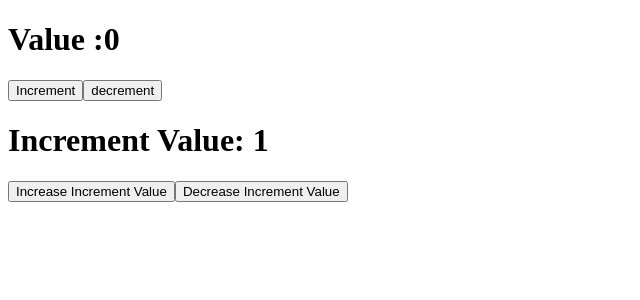
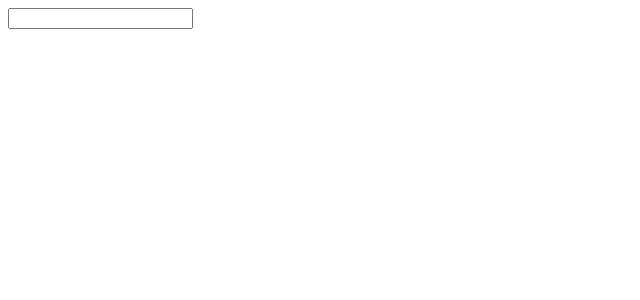
Before and after one commit to adiprasetyaxyz/Reactjs-Learning, a React (Vite) app in the folder myfirstpro/: page / in a window 1280 px wide. Shown: the top 300 px of the page, without its empty margins (0-640 px from the left). Built offline with nearby package versions, Linux system fonts and the light colour scheme.

Commit message:
25: Handling Input Fields In React

```diff
--- a/myfirstpro/src/App.jsx
+++ b/myfirstpro/src/App.jsx
@@ -1,12 +1,13 @@
 import Conditional from "./components/ConditionalComponent";
 import Counter from "./components/Counter";
+import Form from "./components/Form";
 import Fruit from "./components/Fruit";
 import Fruits from "./components/Fruits";
 import Hello from "./components/Hello";
 import Message from "./components/Message";
 
 function App() {
-  return <Counter />;
+  return <Form />;
 }
 
 export default App;
--- /dev/null
+++ b/myfirstpro/src/components/Form.jsx
@@ -0,0 +1,17 @@
+import { useState } from "react";
+
+export default function Form() {
+  let [name, setName] = useState("");
+
+  return (
+    <div>
+      <form action="">
+        <input
+          onChange={(e) => setName(e.target.value)}
+          type="text"
+          value={name}
+        />
+      </form>
+    </div>
+  );
+}
```
